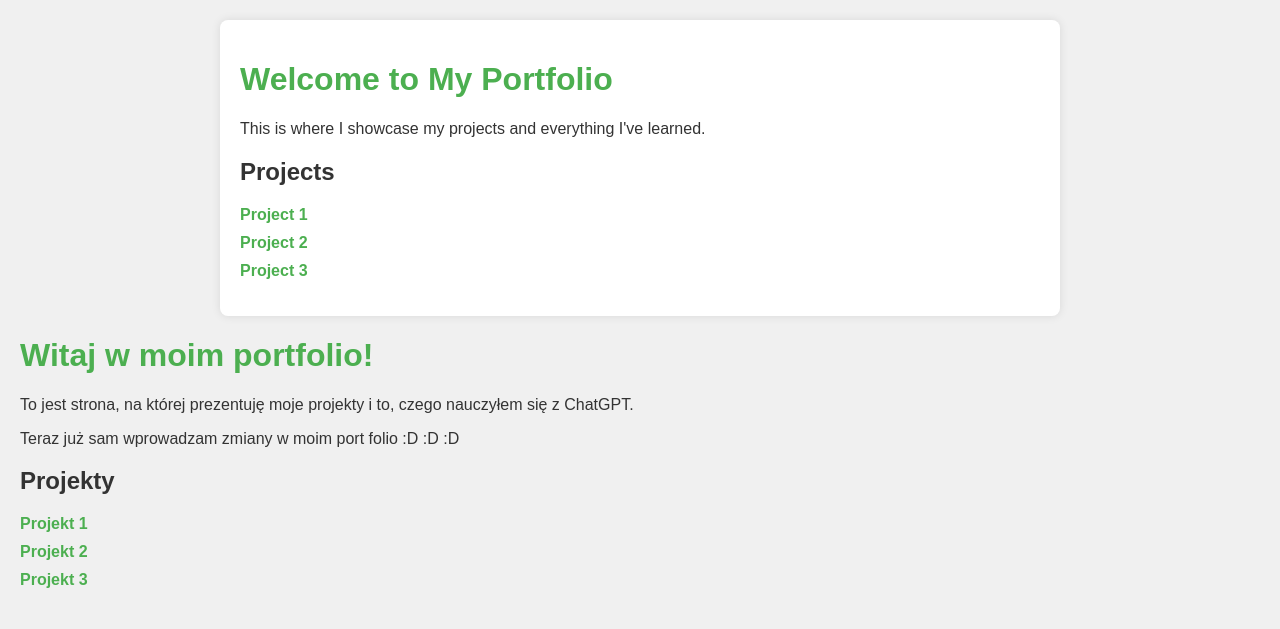
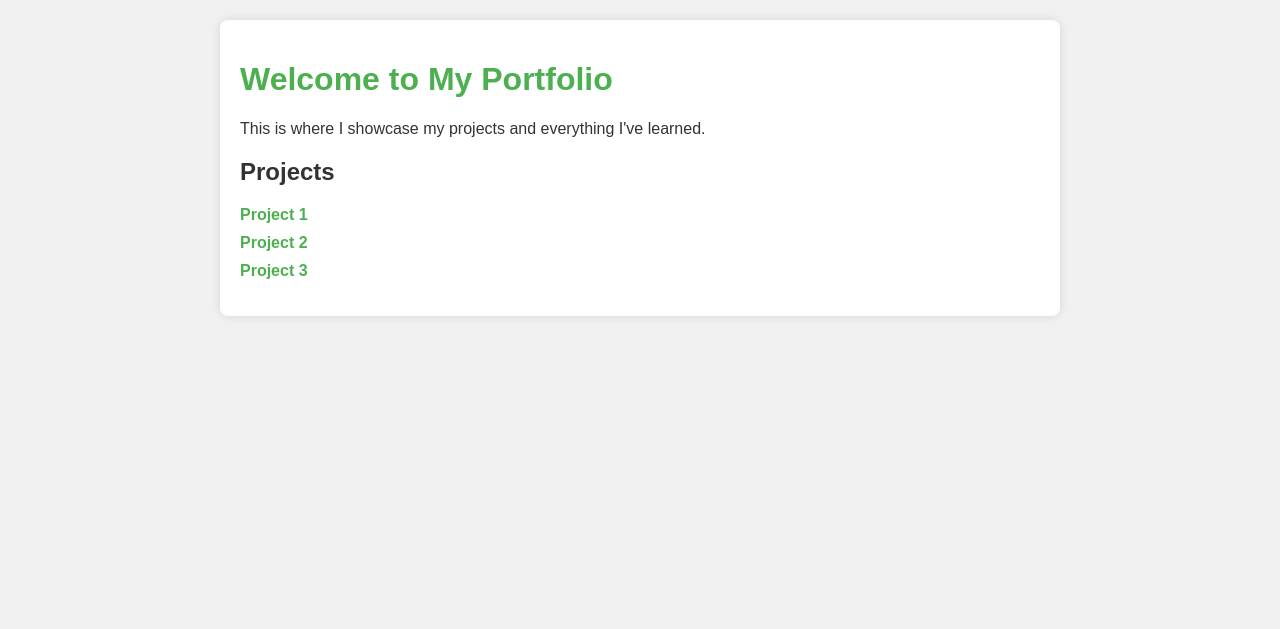
Before and after one commit to Wojtek385/wojtek385.github.io, a plain HTML site: page index.html in a window 1280 px wide. Drawn offline with Linux system fonts and the light colour scheme.

Commit message:
Update index.html

```diff
--- a/index.html
+++ b/index.html
@@ -1,7 +1,4 @@
 <!DOCTYPE html>
-<html lang="en">
-<head>
-    <!DOCTYPE html>
 <html lang="en">
 <head>
     <meta charset="UTF-8">
@@ -22,20 +19,3 @@
     </div>
 </body>
 </html>
-
-    <meta charset="UTF-8">
-    <meta name="viewport" content="width=device-width, initial-scale=1.0">
-    <title>Moje Portfolio</title>
-</head>
-<body>
-    <h1>Witaj w moim portfolio!</h1>
-    <p>To jest strona, na której prezentuję moje projekty i to, czego nauczyłem się z ChatGPT.</p>
-    <p>Teraz już sam wprowadzam zmiany w moim port folio :D :D :D</p>
-    <h2>Projekty</h2>
-    <ul>
-        <li><a href="#">Projekt 1</a></li>
-        <li><a href="#">Projekt 2</a></li>
-        <li><a href="#">Projekt 3</a></li>
-    </ul>
-</body>
-</html>
```
